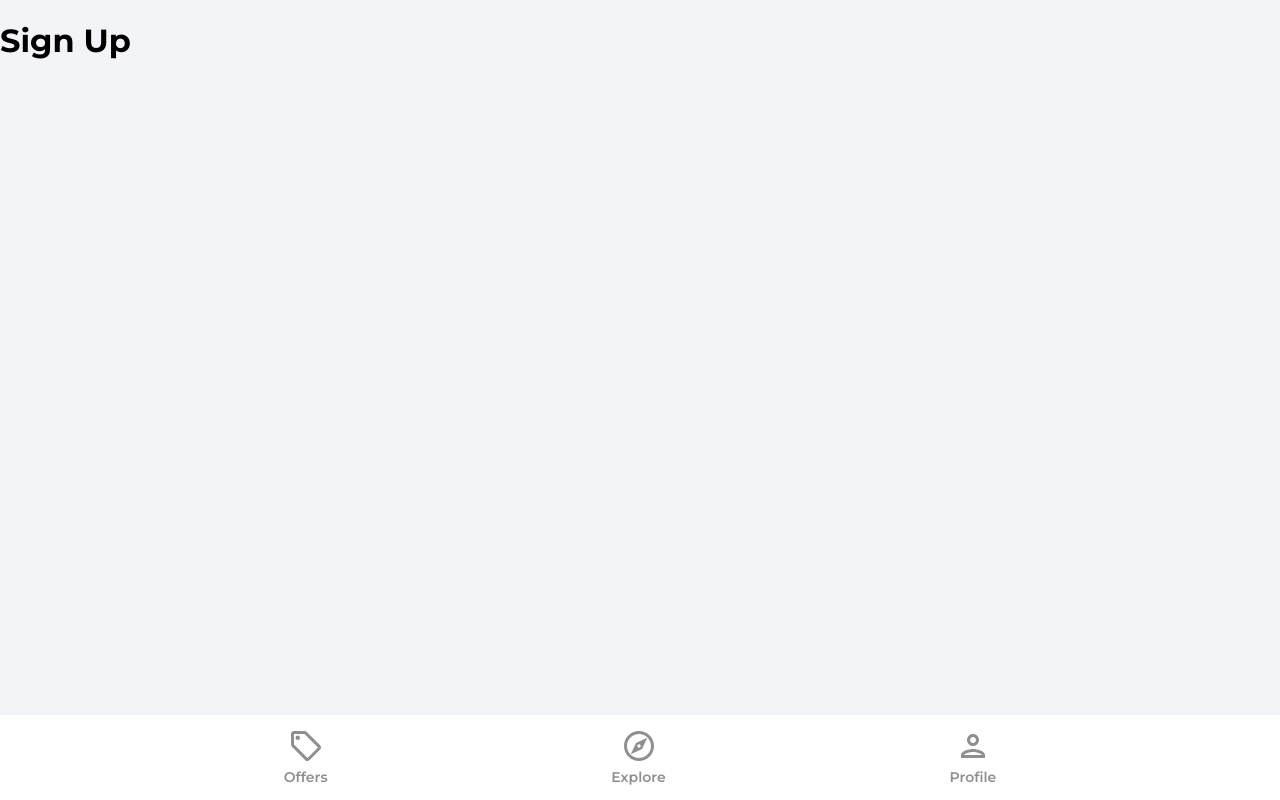
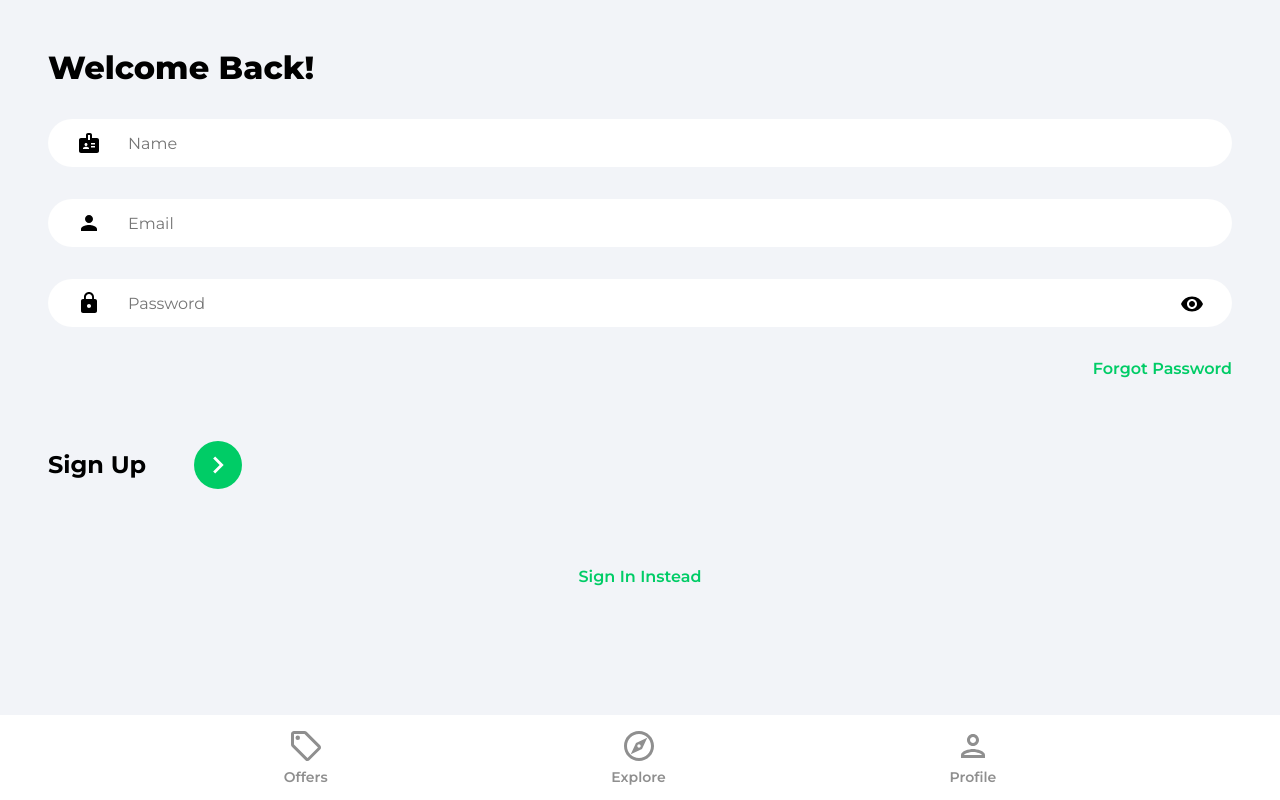
Before and after one commit to cmattrox/house-marketplace-app, a React (Create React App) app: page /sign-up in a window 1280 px wide. Built offline with nearby package versions, Linux system fonts and the light colour scheme.

Commit message:
Building out sign in and sign up pages

```diff
--- a/src/pages/SignIn.jsx
+++ b/src/pages/SignIn.jsx
@@ -1,9 +1,90 @@
+import { useState } from 'react';
+import { Link, useNavigate } from 'react-router-dom';
+import { ReactComponent as ArrowRightIcon } from '../assets/svg/keyboardArrowRightIcon.svg';
+import visibility from '../assets/svg/visibilityIcon.svg';
+
 function SignIn() {
-  return (
-    <div>
-      <h1>Sign In</h1>
-    </div>
-  )
+	const [showPassword, setShowPassword] = useState(false);
+	const [formData, setFormData] = useState({
+		email: '',
+		password: '',
+	});
+
+	const { email, password } = formData;
+
+	const navigate = useNavigate();
+
+	const onChange = (e) => {
+		setFormData((prevState) => ({
+			...prevState,
+			[e.target.id]: e.target.value,
+		}));
+	};
+
+	return (
+		<>
+			<div className="pageContainer">
+				<header>
+					<p className="pageHeader">Welcome Back!</p>
+				</header>
+				<main>
+					<form>
+						<input
+							type="email"
+							className="emailInput"
+							placeholder="Email"
+							id="email"
+							value={email}
+							onChange={onChange}
+						/>
+
+						<div className="passwordInputDiv">
+							<input
+								type={showPassword ? 'text' : 'password'}
+								className="passwordInput"
+								placeholder="Password"
+								id="password"
+								value={password}
+								onChange={onChange}
+							/>
+
+							<img
+								src={visibility}
+								alt="show password"
+								className="showPassword"
+								onClick={() =>
+									setShowPassword((prevState) => !prevState)
+								}
+							/>
+						</div>
+
+						<Link
+							to="/forgot-password"
+							className="forgotPasswordLink"
+						>
+							Forgot Password
+						</Link>
+
+						<div className="signInBar">
+							<p className="signInText">Sign In</p>
+							<button className="signInButton">
+								<ArrowRightIcon
+									fill="#ffffff"
+									width="34px"
+									height="34px"
+								/>
+							</button>
+						</div>
+					</form>
+					{/* Google OAuth */}
+
+					<Link to="/sign-up" className="registerLink">
+						Sign Up Instead
+					</Link>
+				</main>
+			</div>
+		</>
+	);
 }
 
-export default SignIn
+export default SignIn;
--- a/src/pages/SignUp.jsx
+++ b/src/pages/SignUp.jsx
@@ -1,9 +1,99 @@
+import { useState } from 'react';
+import { Link, useNavigate } from 'react-router-dom';
+import { ReactComponent as ArrowRightIcon } from '../assets/svg/keyboardArrowRightIcon.svg';
+import visibility from '../assets/svg/visibilityIcon.svg';
+
 function SignUp() {
-  return (
-    <div>
-      <h1>Sign Up</h1>
-    </div>
-  )
+	const [showPassword, setShowPassword] = useState(false);
+	const [formData, setFormData] = useState({
+		name: '',
+		email: '',
+		password: '',
+	});
+
+	const { email, password, name } = formData;
+
+	const navigate = useNavigate();
+
+	const onChange = (e) => {
+		setFormData((prevState) => ({
+			...prevState,
+			[e.target.id]: e.target.value,
+		}));
+	};
+
+	return (
+		<>
+			<div className="pageContainer">
+				<header>
+					<p className="pageHeader">Welcome Back!</p>
+				</header>
+				<main>
+					<form>
+						<input
+							type="test"
+							className="nameInput"
+							placeholder="Name"
+							id="name"
+							value={name}
+							onChange={onChange}
+						/>
+						<input
+							type="email"
+							className="emailInput"
+							placeholder="Email"
+							id="email"
+							value={email}
+							onChange={onChange}
+						/>
+
+						<div className="passwordInputDiv">
+							<input
+								type={showPassword ? 'text' : 'password'}
+								className="passwordInput"
+								placeholder="Password"
+								id="password"
+								value={password}
+								onChange={onChange}
+							/>
+
+							<img
+								src={visibility}
+								alt="show password"
+								className="showPassword"
+								onClick={() =>
+									setShowPassword((prevState) => !prevState)
+								}
+							/>
+						</div>
+
+						<Link
+							to="/forgot-password"
+							className="forgotPasswordLink"
+						>
+							Forgot Password
+						</Link>
+
+						<div className="signUpBar">
+							<p className="signUpText">Sign Up</p>
+							<button className="signUpButton">
+								<ArrowRightIcon
+									fill="#ffffff"
+									width="34px"
+									height="34px"
+								/>
+							</button>
+						</div>
+					</form>
+					{/* Google OAuth */}
+
+					<Link to="/sign-in" className="registerLink">
+						Sign In Instead
+					</Link>
+				</main>
+			</div>
+		</>
+	);
 }
 
-export default SignUp
+export default SignUp;
```
